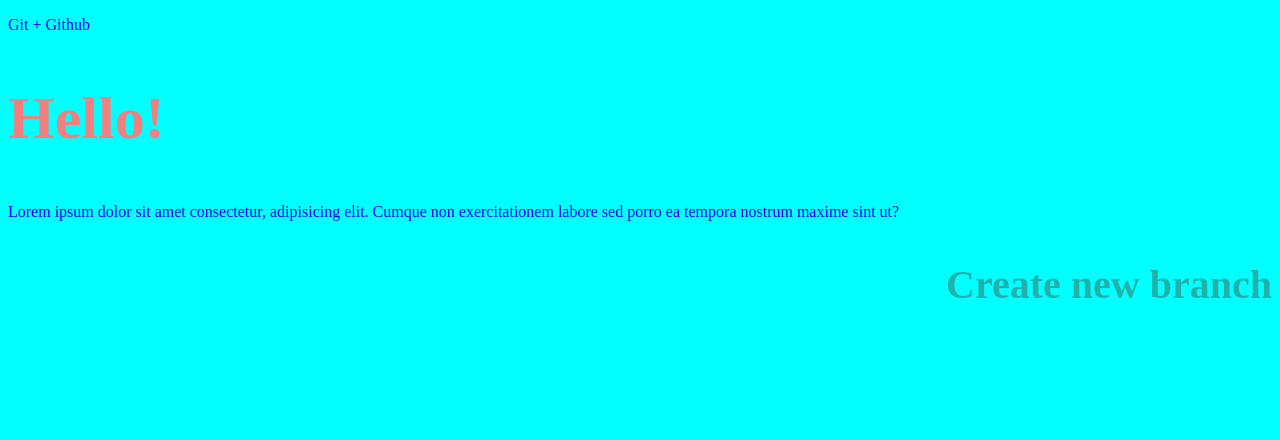
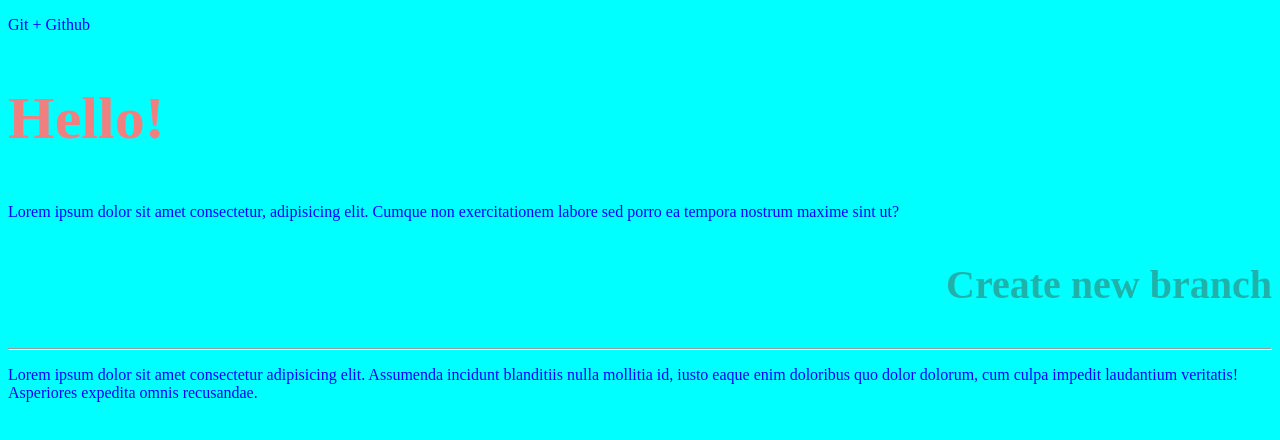
Before and after one commit to Yevhenii007/new-test, a plain HTML site: page index.html in a window 1280 px wide. Drawn offline with Linux system fonts and the light colour scheme.

Commit message:
add some changes

```diff
--- a/index.html
+++ b/index.html
@@ -11,5 +11,7 @@
 	<h2>Hello!</h2>
 	<p>Lorem ipsum dolor sit amet consectetur, adipisicing elit. Cumque non exercitationem labore sed porro ea tempora nostrum maxime sint ut?</p>
 	<h3>Create new branch</h3>
+	<hr>
+	<p>Lorem ipsum dolor sit amet consectetur adipisicing elit. Assumenda incidunt blanditiis nulla mollitia id, iusto eaque enim doloribus quo dolor dolorum, cum culpa impedit laudantium veritatis! Asperiores expedita omnis recusandae.</p>
 </body>
 </html>
```
